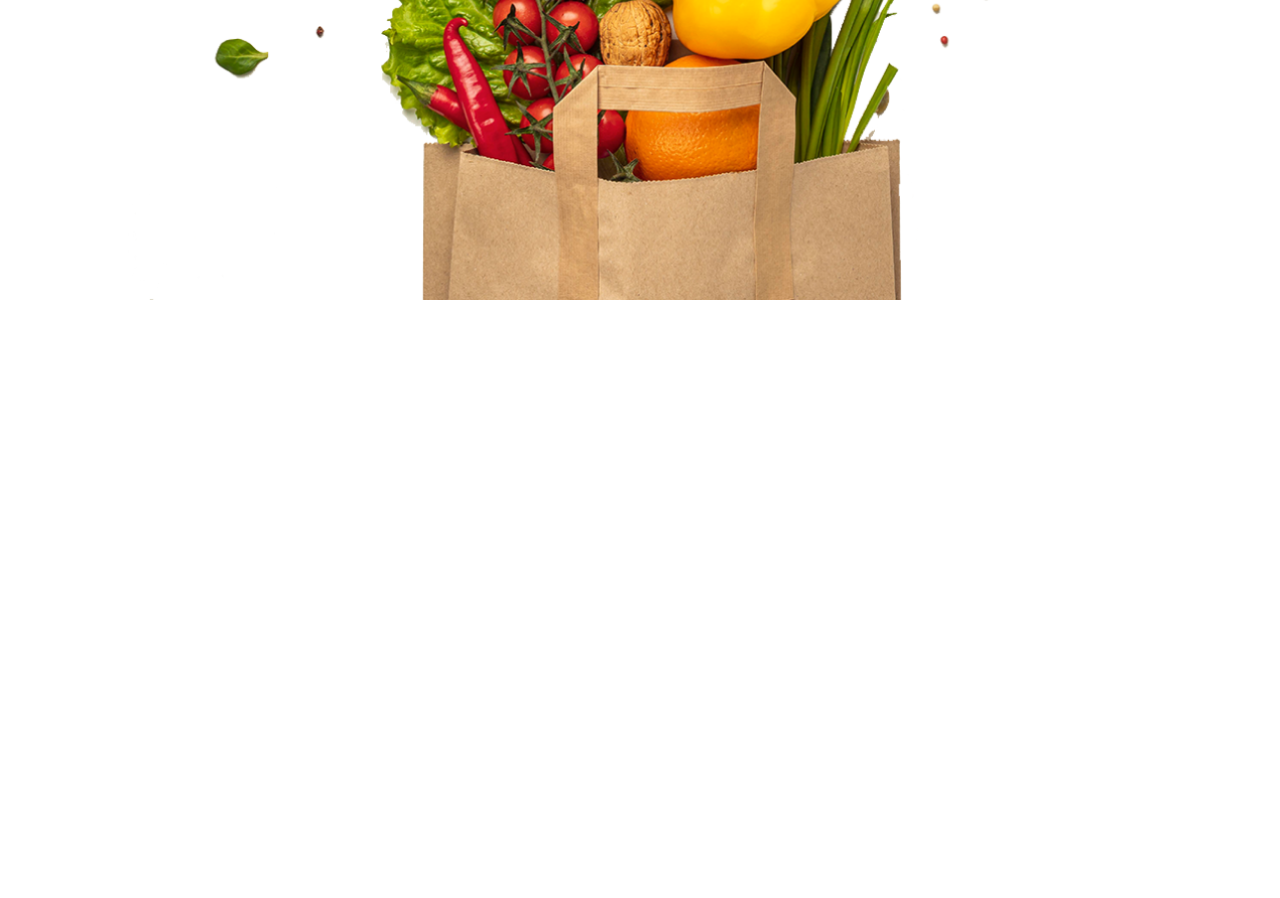
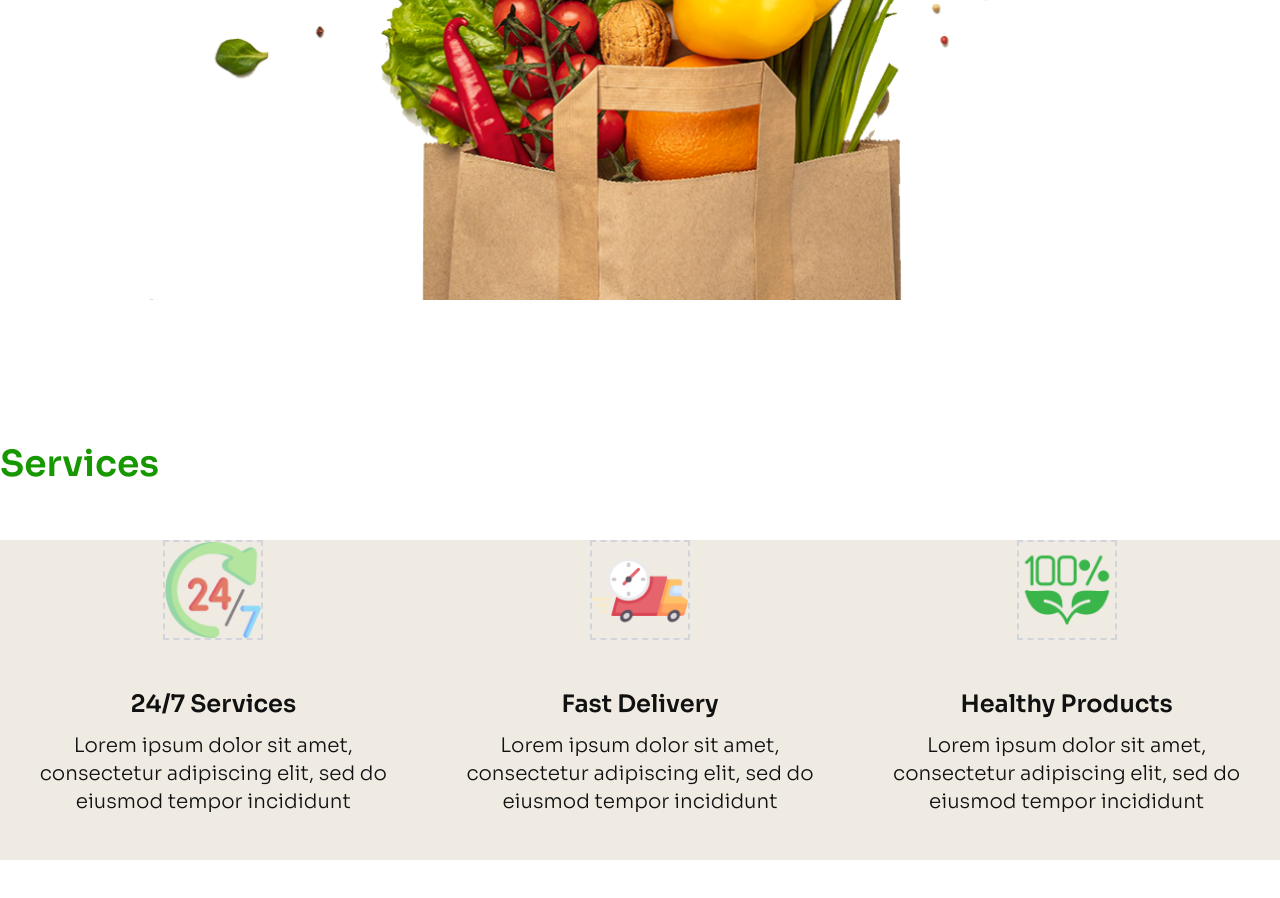
Before and after one commit to shafayatGit/Assignment-3, a plain HTML site: page index.html in a window 1280 px wide. Shown: the part 996-1894 px from the top of the page. Before the commit the page ends 1296 px from the top, so only its background shows below. Drawn offline with nearby package versions, Linux system fonts and the light colour scheme.

Commit message:
cards added

```diff
--- a/index.html
+++ b/index.html
@@ -91,7 +91,7 @@
 
         <!-- Banner Section -->
 
-        <section class="max-w-screen-lg mx-auto">
+        <section class="max-w-screen-lg mx-auto mb-36">
             <div class="text-center px-8">
                 <h1 class="text-[#111111] sora text-[56px] font-semibold mb-4 lg:mb-8">Freshness <span class="text-[#179800]">You Can<br>
                     Count</span> On, Prices You’ll Love!</h1>
@@ -100,6 +100,35 @@
             </div>
             <div>
                 <img class="w-full" src="c2-assets/hero-vegetables.png" alt="">
+            </div>
+        </section>
+        <!-- Service Section -->
+
+        <section class="sora container mx-auto">
+            <h1 class="text-[#179800] text-4xl font-semibold mb-14">Services</h1>
+            <div class="grid grid-cols-1 lg:grid-cols-3 mt-4 mb-36">
+                <!-- Card 1 -->
+                <div class="text-center justify-center items-center bg-[#EFEBE3]">
+                    <div><img class="max-w-[100px] mx-auto lg:mb-12 border-2 border-dashed border-gray-300" src="c2-assets/service.png" alt=""></div>
+                    <h1 class="text-[#111111] font-semibold text-2xl mb-3">24/7 Services </h1>
+                    <p class="text-[#111111] text-xl font-light px-8 pb-11">Lorem ipsum dolor sit amet, consectetur adipiscing elit, sed do eiusmod tempor incididunt</p>
+                </div>
+
+                <!-- Card 2 -->
+
+                <div class="text-center justify-center items-center bg-[#EFEBE3]">
+                    <div><img class="max-w-[100px] mx-auto lg:mb-12 border-2 border-dashed border-gray-300" src="c2-assets/delivery.png" alt=""></div>
+                    <h1 class="text-[#111111] font-semibold text-2xl mb-3">Fast Delivery </h1>
+                    <p class="text-[#111111] text-xl font-light px-8 pb-11">Lorem ipsum dolor sit amet, consectetur adipiscing elit, sed do eiusmod tempor incididunt</p>
+                </div>
+
+                <!-- Card 3 -->
+
+                <div class="text-center justify-center items-center bg-[#EFEBE3]">
+                    <div><img class="max-w-[100px] mx-auto lg:mb-12 border-2 border-dashed border-gray-300" src="c2-assets/healthy.png" alt=""></div>
+                    <h1 class="text-[#111111] font-semibold text-2xl mb-3">Healthy Products  </h1>
+                    <p class="text-[#111111] text-xl font-light px-8 pb-11">Lorem ipsum dolor sit amet, consectetur adipiscing elit, sed do eiusmod tempor incididunt</p>
+                </div>
             </div>
         </section>
     </header>
```
